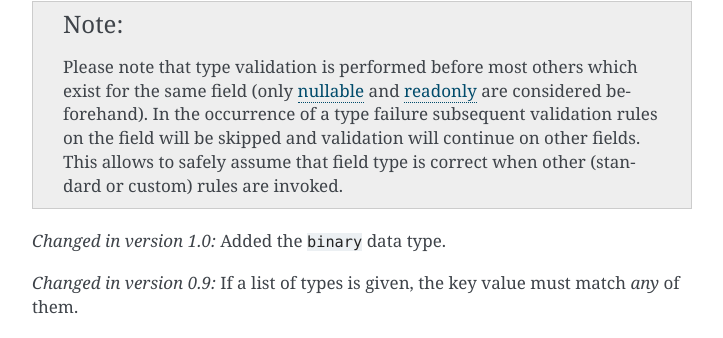
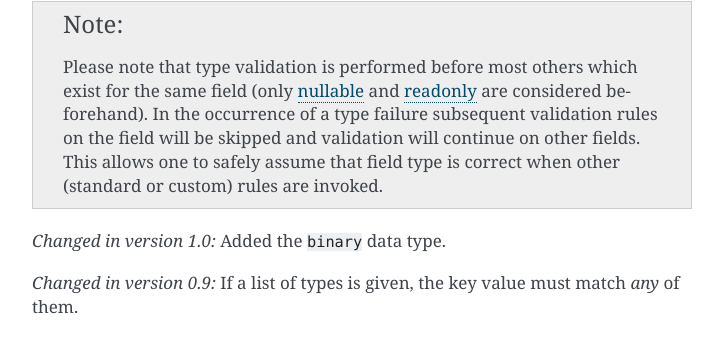
Before and after one commit to pyeve/cerberus, a Sphinx documentation site: the page built from docs/validation-rules.rst, in a window 1280 px wide and 900 px high, scrolled down 13474 px. Shown: the part 181-519 px from the top of the window, without its empty margins (388-1111 px from the left). Built offline with Sphinx 7.4.7, drawn with Linux system fonts in a browser that asks for light colours; comment, search, counter and statistics services are not loaded; some of the changed text lies outside the part shown.

Commit message:
Fixed typos from issue #390

```diff
--- a/docs/contribute.rst
+++ b/docs/contribute.rst
@@ -81,7 +81,7 @@
 Building the HTML-documentation
 ~~~~~~~~~~~~~~~~~~~~~~~~~~~~~~~
 
-To preview the rendered HTML-documentation you must intially install the
+To preview the rendered HTML-documentation you must initially install the
 documentation framework and a theme:
 
 .. code-block:: console
--- a/docs/errors.rst
+++ b/docs/errors.rst
@@ -58,7 +58,7 @@
 
   - ``document_error_tree``: A ``dict``-like object that allows you to query
     nodes corresponding to your document.
-    The subscript notation on a node allows to fetch either a specific error
+    The subscript notation on a node allows you to fetch either a specific error
     that matches the given :class:`~cerberus.errors.ErrorDefinition` or a child
     node with the given key.
     If there's no matching error respectively no errors occurred in a node or
--- a/docs/schemas.rst
+++ b/docs/schemas.rst
@@ -29,7 +29,7 @@
 :attr:`~cerberus.Validator.schema_registry` of a validator. You may also set
 these as keyword-arguments upon intitialization.
 
-Using registries is particulary interesting if
+Using registries is particularly interesting if
 
   - schemas shall include references to themselves, vulgo: schema recursion
   - schemas contain a lot of reused parts and are supposed to be
--- a/docs/validation-rules.rst
+++ b/docs/validation-rules.rst
@@ -66,7 +66,7 @@
 
 dependencies
 ------------
-This rule allows to define either a single field name, a sequence of field
+This rule allows one to define either a single field name, a sequence of field
 names or a :term:`mapping` of field names and a sequence of allowed values as
 required in the document if the field defined upon is present in the document.
 
@@ -708,7 +708,7 @@
     exist for the same field (only `nullable`_ and `readonly`_ are considered
     beforehand). In the occurrence of a type failure subsequent validation
     rules on the field will be skipped and validation will continue on other
-    fields. This allows to safely assume that field type is correct when other
+    fields. This allows one to safely assume that field type is correct when other
     (standard or custom) rules are invoked.
 
 .. versionchanged:: 1.0
```
Also changed, not shown: other parts of docs/validation-rules.rst (+1 -1 lines).
